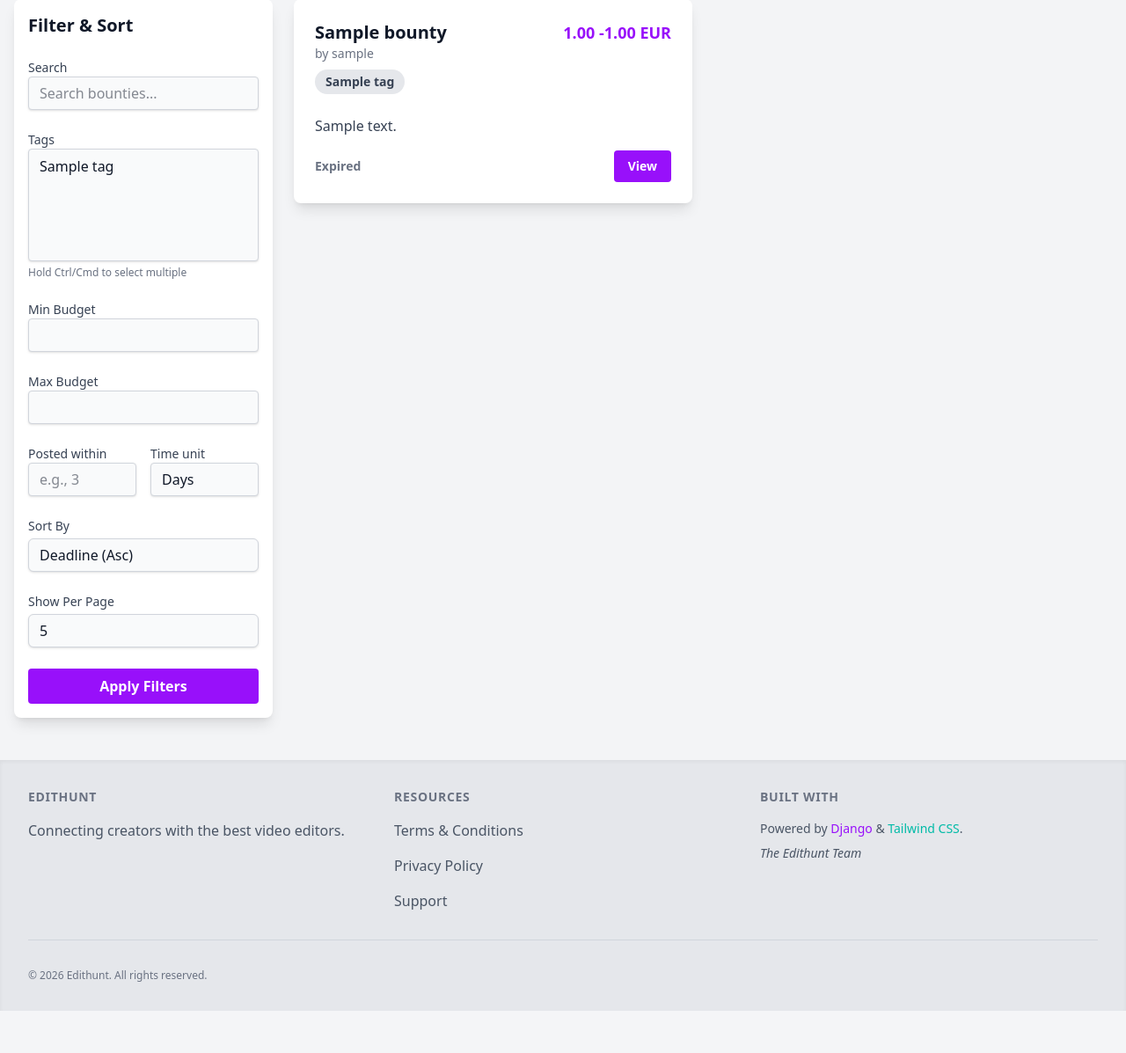
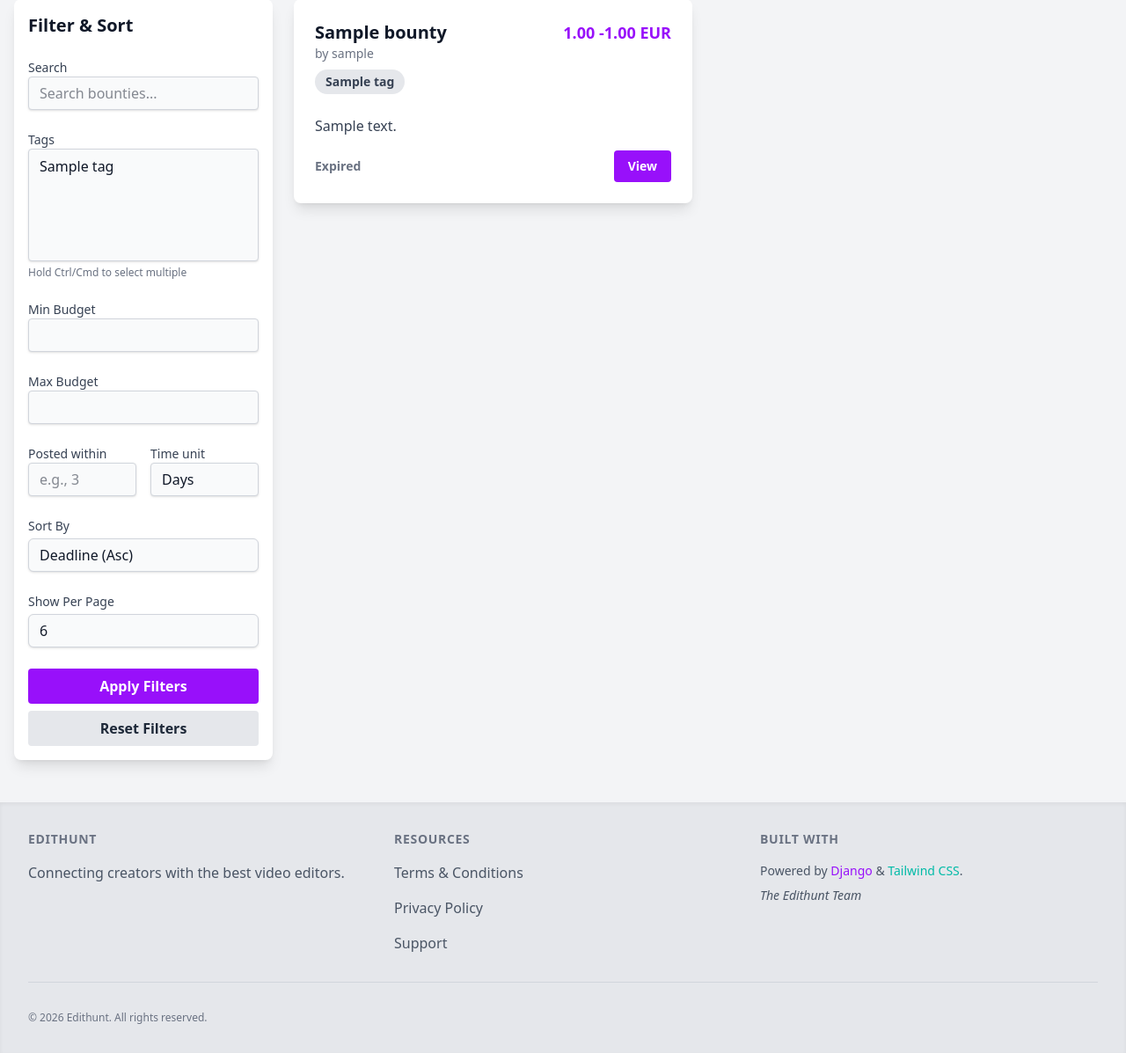
Before and after one commit to Quippy22/Edithunt, a Django app: page /bounty-board/ in a window 1280 px wide. Shown: the part 145-1342 px from the top of the page at 88% size. Before the commit the page ends 1294 px from the top, so only its background shows below. Run offline with Django 5.2, Linux system fonts and the light colour scheme; a user stored in the database is signed in; tables that the repository leaves empty hold one stand-in row (values such as "Sample post"); grey boxes marked "Sample" are stand-in pictures; style sheets or scripts are compiled from the project's sources; some libraries are stand-ins or nearby versions.

Commit message:
refactor: overhaul the filtering system and fixed the apply button

```diff
--- a/core/templates/core/bounty_board.html
+++ b/core/templates/core/bounty_board.html
@@ -3,8 +3,9 @@
 {% load crispy_forms_tags %}
 {% load bounty_helpers %}
 {% block content %}
-    <div class="container mx-auto px-4 py-6">
+    <div class="container mx-auto px-4 py-6 relative">
         <h1 class="text-2xl font-bold text-gray-900 dark:text-white mb-6">Bounty Board</h1>
+
         <div class="grid grid-cols-1 lg:grid-cols-4 gap-6">
             <!-- Left Column: Filters -->
             <aside class="lg:col-span-1">
@@ -43,7 +44,7 @@
                             <div>
                                 <label for="{{ filter.form.posted_within_unit.id_for_label }}"
                                        class="form-label">{{ filter.form.posted_within_unit.label }}</label>
-                                {{ filter.form.posted_within_unit }}
+                                       {{ filter.form.posted_within_unit }}
                             </div>
                         </div>
                         <!-- Sort By Dropdown -->
@@ -80,18 +81,23 @@
                         <div>
                             <label for="paginate_by" class="form-label">Show Per Page</label>
                             <select name="paginate_by" id="paginate_by" class="bounty-filter-select">
-                                <option value="5" {% if request.GET.paginate_by == '5' %}selected{% endif %}>5</option>
-                                <option value="10"
-                                        {% if request.GET.paginate_by == '10' %}selected{% endif %}>10</option>
-                                <option value="20"
-                                        {% if request.GET.paginate_by == '20' %}selected{% endif %}>20</option>
+                                <option value="6" {% if request.GET.paginate_by == '6' %}selected{% endif %}>6</option>
+                                <option value="12"
+                                        {% if request.GET.paginate_by == '12' %}selected{% endif %}>12</option>
+                                <option value="24"
+                                        {% if request.GET.paginate_by == '24' %}selected{% endif %}>24</option>
                             </select>
                         </div>
 
-                        <button type="submit" class="btn-primary w-full">Apply Filters</button>
+                        <!-- Buttons -->
+                        <div class="flex flex-col gap-2">
+                            <button type="submit" class="btn-primary w-full">Apply Filters</button>
+                            <button type="button" id="reset-filters" class="btn-secondary w-full text-center">Reset Filters</button>
+                        </div>
                     </form>
                 </div>
             </aside>
+
             <!-- Right Column: Bounties -->
             <div class="lg:col-span-3">
                 {% if bounties %}
@@ -157,6 +163,13 @@
                 {% endif %}
             </div>
         </div>
+
+        <!-- Back to Top Button -->
+        <button id="back-to-top" class="fixed bottom-8 right-8 bg-purple-600 text-white p-3 rounded-full shadow-lg hover:bg-purple-700 transition-opacity opacity-0 pointer-events-none z-50">
+            <svg xmlns="http://www.w3.org/2000/svg" class="h-6 w-6" fill="none" viewBox="0 0 24 24" stroke="currentColor">
+                <path stroke-linecap="round" stroke-linejoin="round" stroke-width="2" d="M5 10l7-7m0 0l7 7m-7-7v18" />
+            </svg>
+        </button>
     </div>
 {% endblock %}
 {% block extra_js %}
--- a/core/views.py
+++ b/core/views.py
@@ -119,9 +119,9 @@ class BountyBoardView(ListView):
     def get_paginate_by(self, queryset):
         """
         Determines the number of items per page from a URL query parameter.
-        Defaults to 10 if the parameter is not provided.
+        Defaults to 6 if the parameter is not provided.
         """
-        return self.request.GET.get("paginate_by", 10)
+        return self.request.GET.get("paginate_by", 6)
 
     def get_queryset(self):
         """
--- a/theme/static/js/bounty_board_filter.js
+++ b/theme/static/js/bounty_board_filter.js
@@ -1,11 +1,45 @@
 document.addEventListener('DOMContentLoaded', function() {
+    // --- Filter Form Reset Logic ---
     const form = document.getElementById('filter-form');
-    if (form) {
-        // Use event delegation to listen for changes on form inputs
-        form.addEventListener('change', function(event) {
-            // We can add checks here if we want to exclude certain inputs
-            // from triggering an auto-submit, but for now, any change will submit.
+    const resetBtn = document.getElementById('reset-filters');
+
+    if (resetBtn && form) {
+        resetBtn.addEventListener('click', function() {
+            const inputs = form.querySelectorAll('input, select');
+            inputs.forEach(input => {
+                if (input.type === 'text' || input.type === 'number') {
+                    input.value = '';
+                } else if (input.tagName === 'SELECT') {
+                     if (input.multiple) {
+                        Array.from(input.options).forEach(option => option.selected = false);
+                    } else {
+                         input.selectedIndex = 0;
+                    }
+                }
+            });
             form.submit();
         });
     }
+
+    // --- Back to Top Button Logic ---
+    const backToTopBtn = document.getElementById('back-to-top');
+
+    if (backToTopBtn) {
+        window.addEventListener('scroll', function() {
+            if (window.scrollY > 300) {
+                backToTopBtn.classList.remove('opacity-0', 'pointer-events-none');
+                backToTopBtn.classList.add('opacity-100', 'pointer-events-auto');
+            } else {
+                backToTopBtn.classList.remove('opacity-100', 'pointer-events-auto');
+                backToTopBtn.classList.add('opacity-0', 'pointer-events-none');
+            }
+        });
+
+        backToTopBtn.addEventListener('click', function() {
+            window.scrollTo({
+                top: 0,
+                behavior: 'smooth'
+            });
+        });
+    }
 });
```
